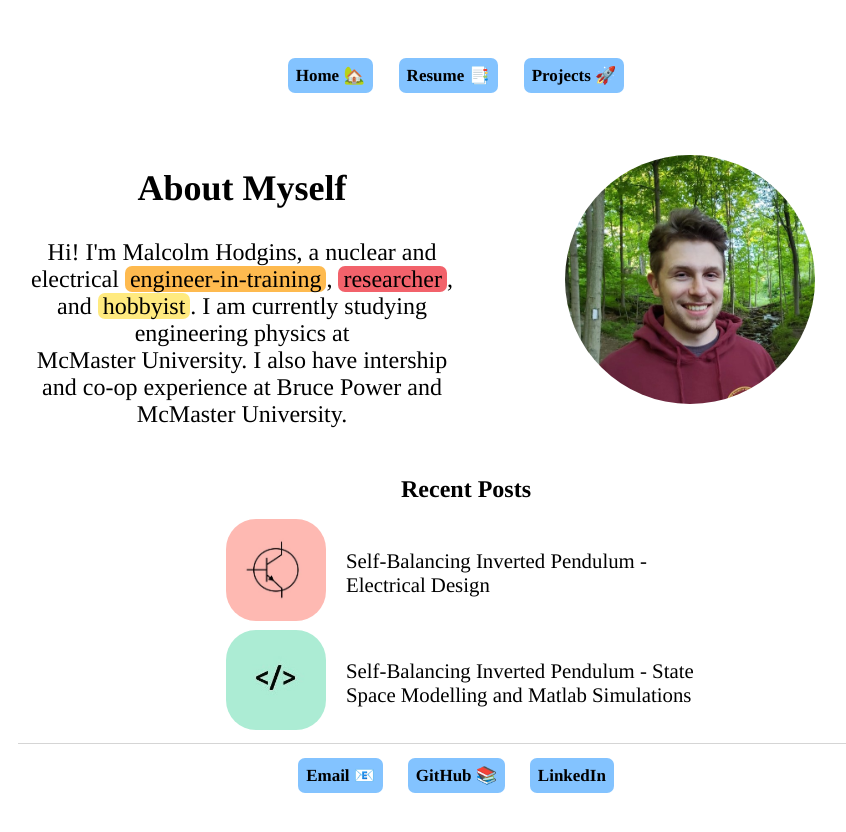
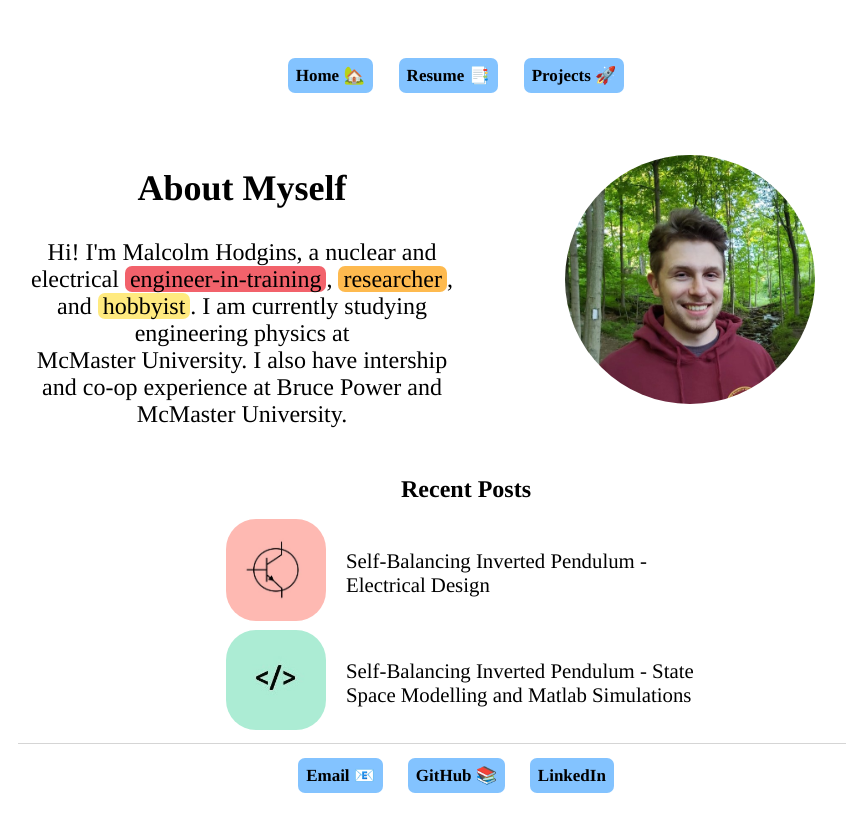
Before and after one commit to MalcolmHodgins/MalcolmHodgins.github.io, a Jekyll site: the page built from index.html, in a window 1280 px wide. Shown: the top 832 px of the page, without its empty margins (174-1020 px from the left). Built offline with Jekyll 4.4.1, drawn with Linux system fonts in a browser that asks for light colours.

Commit message:
color scheme adjustment

```diff
--- a/css/main.css
+++ b/css/main.css
@@ -92,13 +92,13 @@ a:hover {
 
 .button_researcher {
   border-radius: 7px;
-  background-color: #F2626B;
+  background-color: #FEBA4F;
   padding: 0 5px; /*top/bottom left/right*/
 }
 
 .button_EIT {
   border-radius: 7px;
-  background-color: #FEBA4F;
+  background-color: #F2626B;
   padding: 0 5px; /*top/bottom left/right*/
 }
 
```
